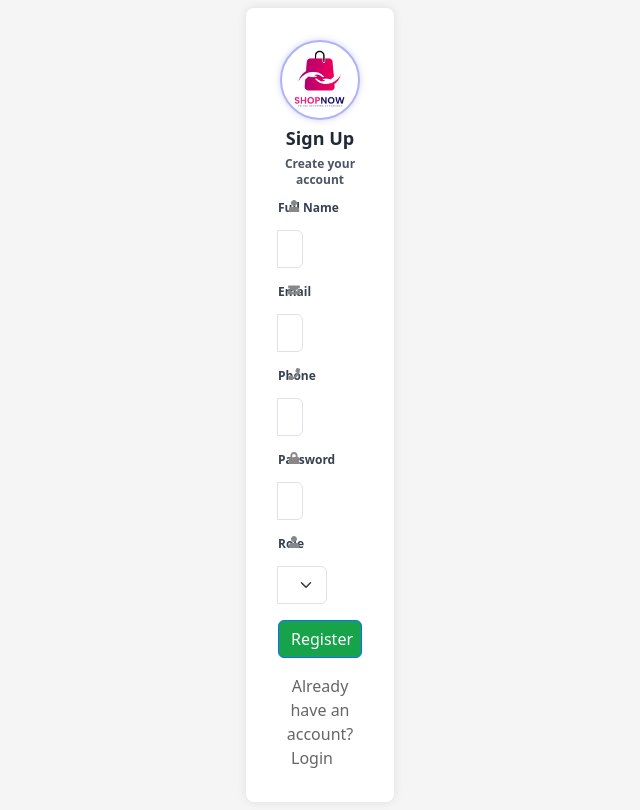
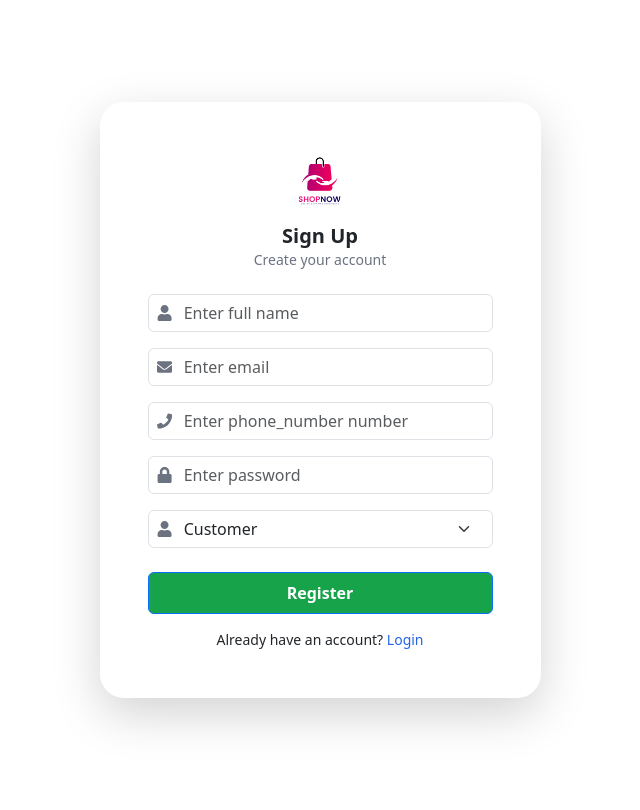
Before and after one commit to ElectronicsEcommerceProject/ElectronicsEcommerceProject, a React (Vite) app in the folder Frontend/: page /signup in a window 1280 px wide. Shown: the whole page, without its empty margins (320-960 px from the left). Built offline with nearby package versions, Linux system fonts and the light colour scheme; no server answers.

Commit message:
SignupForm.jsx integrated with backend properly

```diff
--- a/Frontend/features/auth/SignupForm.jsx
+++ b/Frontend/features/auth/SignupForm.jsx
@@ -1,127 +1,159 @@
 import React, { useState } from "react";
-import { Container, Row, Col, Form, Button } from "react-bootstrap";
+import { Container, Row, Col, Form, Button, Spinner } from "react-bootstrap";
 import { FaUser, FaEnvelope, FaPhone, FaLock } from "react-icons/fa";
+import authService from "./authService"; // Signup API service
+import alertService from "../../components/Alert/AlertService"; // Alert service
 import logo from "../../assets/logo1.png";
-import "../../src/styles/global.css";
 
 const SignupForm = () => {
   const [formData, setFormData] = useState({
     name: "",
     email: "",
-    phone: "",
+    phone_number: "",
     password: "",
     role: "customer",
   });
+
+  const [loading, setLoading] = useState(false);
 
   const handleChange = (e) => {
     setFormData({ ...formData, [e.target.name]: e.target.value });
   };
 
-  const handleRegister = (e) => {
+  const handleRegister = async (e) => {
     e.preventDefault();
-    const { name, email, phone, password, role } = formData;
+    setLoading(true);
 
-    if (name && email && phone && password && role) {
-      alert(`Registration successful for ${role}!`);
-    } else {
-      alert("Please fill in all fields.");
+    try {
+      const response = await authService.signup(formData);
+      alertService.showSuccess("Registration successful!");
+      console.log("Signup success:", response);
+
+      // Optionally redirect
+      // navigate("/login");
+    } catch (error) {
+      console.error("Signup error:", error);
+      alertService.showError(error.message || "Registration failed.");
+    } finally {
+      setLoading(false);
     }
   };
 
   return (
-    <Container className="login-container">
-      <Row className="justify-content-center">
-        <Col md={6}>
-          <div className="form">
-            <div className="logo-container">
-              <img src={logo} alt="Logo" className="logo" />
+    <Container className="min-h-screen flex justify-center items-center">
+      <Row className="w-full justify-center py-5">
+        <Col xs={12} sm={10} md={6} lg={5}>
+          <div className="bg-white p-5 shadow-lg rounded-3xl">
+            <div className="text-center mb-4">
+              <img src={logo} alt="Logo" className="w-16 mx-auto" />
+              <h2 className="text-xl font-semibold mt-2">Sign Up</h2>
+              <p className="text-gray-500 text-sm">Create your account</p>
             </div>
-            <h1 className="form-title">Sign Up</h1>
-            <p className="form-subtitle">Create your account</p>
+
             <Form onSubmit={handleRegister}>
-              <Form.Group className="input-group">
-                <Form.Label className="input-label">
-                  <FaUser className="input-icon" />
-                  Full Name
-                </Form.Label>
+              {/* Full Name */}
+              <Form.Group className="mb-3">
+                <div className="flex items-center border rounded px-2">
+                  <FaUser className="text-gray-500" />
                   <Form.Control
                     type="text"
                     name="name"
                     value={formData.name}
                     onChange={handleChange}
-                  className="form-input"
-                  placeholder="Enter your full name"
+                    placeholder="Enter full name"
+                    className="border-0 focus:ring-0 focus:outline-none"
                     required
                   />
+                </div>
               </Form.Group>
-              <Form.Group className="input-group">
-                <Form.Label className="input-label">
-                  <FaEnvelope className="input-icon" />
-                  Email
-                </Form.Label>
+
+              {/* Email */}
+              <Form.Group className="mb-3">
+                <div className="flex items-center border rounded px-2">
+                  <FaEnvelope className="text-gray-500" />
                   <Form.Control
                     type="email"
                     name="email"
                     value={formData.email}
                     onChange={handleChange}
-                  className="form-input"
-                  placeholder="Enter your email"
+                    placeholder="Enter email"
+                    className="border-0 focus:ring-0 focus:outline-none"
                     required
                   />
+                </div>
               </Form.Group>
-              <Form.Group className="input-group">
-                <Form.Label className="input-label">
-                  <FaPhone className="input-icon" />
-                  Phone
-                </Form.Label>
+
+              {/* Phone_number */}
+              <Form.Group className="mb-3">
+                <div className="flex items-center border rounded px-2">
+                  <FaPhone className="text-gray-500" />
                   <Form.Control
                     type="tel"
-                  name="phone"
-                  value={formData.phone}
+                    name="phone_number"
+                    value={formData.phone_number}
                     onChange={handleChange}
-                  className="form-input"
-                  placeholder="Enter your phone number"
+                    placeholder="Enter phone_number number"
+                    className="border-0 focus:ring-0 focus:outline-none"
                     required
                   />
+                </div>
               </Form.Group>
-              <Form.Group className="input-group">
-                <Form.Label className="input-label">
-                  <FaLock className="input-icon" />
-                  Password
-                </Form.Label>
+
+              {/* Password */}
+              <Form.Group className="mb-3">
+                <div className="flex items-center border rounded px-2">
+                  <FaLock className="text-gray-500" />
                   <Form.Control
                     type="password"
                     name="password"
                     value={formData.password}
                     onChange={handleChange}
-                  className="form-input"
-                  placeholder="Enter your password"
+                    placeholder="Enter password"
+                    className="border-0 focus:ring-0 focus:outline-none"
                     required
                   />
+                </div>
               </Form.Group>
-              <Form.Group className="input-group">
-                <Form.Label className="input-label">
-                  <FaUser className="input-icon" />
-                  Role
-                </Form.Label>
+
+              {/* Role */}
+              <Form.Group className="mb-4">
+                <div className="flex items-center border rounded px-2">
+                  <FaUser className="text-gray-500" />
                   <Form.Select
                     name="role"
                     value={formData.role}
                     onChange={handleChange}
-                  className="form-input"
+                    className="border-0 focus:ring-0 focus:outline-none"
                     required
                   >
                     <option value="customer">Customer</option>
                     <option value="retailer">Retailer</option>
                     <option value="admin">Admin</option>
                   </Form.Select>
+                </div>
               </Form.Group>
-              <Button type="submit" className="submit-button">
-                Register
+
+              {/* Submit Button */}
+              <Button
+                type="submit"
+                className="w-full bg-green-600 hover:bg-green-700 text-white font-semibold py-2 rounded flex justify-center items-center"
+                disabled={loading}
+              >
+                {loading ? (
+                  <Spinner animation="border" size="sm" />
+                ) : (
+                  "Register"
+                )}
               </Button>
-              <div className="links">
-                <a href="/login" className="link">
-                  Already have an account? Login
+
+              {/* Login Link */}
+              <div className="text-center mt-3 text-sm">
+                Already have an account?{" "}
+                <a
+                  href="/login"
+                  className="text-blue-600 font-medium hover:underline"
+                >
+                  Login
                 </a>
               </div>
             </Form>
--- a/Frontend/features/auth/authService.js
+++ b/Frontend/features/auth/authService.js
@@ -6,7 +6,7 @@ const AUTH_ENDPOINT = import.meta.env.VITE_AUTH_ENDPOINT;
 const AUTH_API = `${BASE_URL}${AUTH_ENDPOINT}`;
 
 
-console.log('AUTH_API:', AUTH_API); // Debugging: Log the constructed API URL
+// console.log('AUTH_API:', AUTH_API); // Debugging: Log the constructed API URL
 
 // 🔐 Login API
 const login = async (credentials) => {
@@ -22,6 +22,7 @@ const login = async (credentials) => {
 const signup = async (userData) => {
   try {
     const response = await axios.post(`${AUTH_API}/register`, userData);
+    console.log('Signup response:', response.data); // Debugging: Log the signup response
     return response.data;
   } catch (error) {
     throw error.response?.data || { message: 'Signup failed' };
```
Lines whose indentation alone changed are shown as unchanged.
